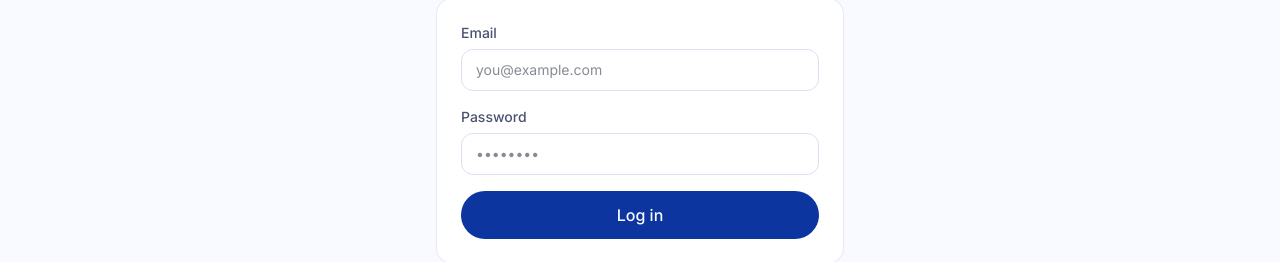
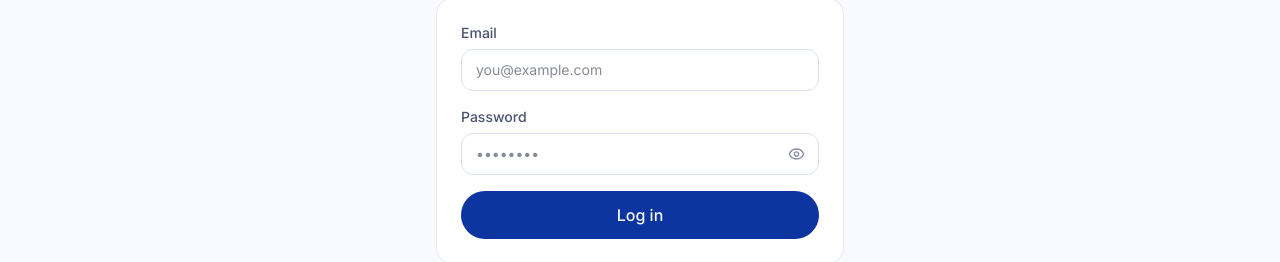
Before and after one commit to blackyare-2006/client, a React (Vite) app: page /login in a window 1280 px wide. Shown: the part 291-553 px from the top of the page. Built offline with nearby package versions, Linux system fonts and the light colour scheme.

Commit message:
show password

```diff
--- a/src/admin/pages/AdminLogin.jsx
+++ b/src/admin/pages/AdminLogin.jsx
@@ -1,7 +1,6 @@
-// client/src/admin/pages/AdminLogin.jsx
 import { useState } from 'react';
 import { useNavigate } from 'react-router-dom';
-import { ShieldCheck, Loader2 } from 'lucide-react';
+import { ShieldCheck, Loader2, Eye, EyeOff } from 'lucide-react';
 import { useAdminAuth } from '../context/AdminAuthContext';
 
 export default function AdminLogin() {
@@ -9,6 +8,7 @@
   const navigate = useNavigate();
   const [username, setUsername] = useState('');
   const [password, setPassword] = useState('');
+  const [showPassword, setShowPassword] = useState(false);
   const [error, setError] = useState('');
   const [loading, setLoading] = useState(false);
 
@@ -52,15 +52,24 @@
           </div>
           <div>
             <label className="block text-sm font-medium text-ink-600 mb-1.5">Password</label>
+            <div className="relative">
               <input
-              type="password"
+                type={showPassword ? 'text' : 'password'}
                 required
                 value={password}
                 onChange={(e) => setPassword(e.target.value)}
-              className="w-full border border-teal-900/15 rounded-xl px-3.5 py-2.5 text-sm focus:outline-none focus:ring-2 focus:ring-teal-900/30"
+                className="w-full border border-teal-900/15 rounded-xl px-3.5 py-2.5 pr-11 text-sm focus:outline-none focus:ring-2 focus:ring-teal-900/30"
                 placeholder="••••••••"
                 autoComplete="current-password"
               />
+              <button
+                type="button"
+                onClick={() => setShowPassword(v => !v)}
+                className="absolute right-3.5 top-1/2 -translate-y-1/2 text-ink-400 hover:text-teal-900 transition-colors"
+              >
+                {showPassword ? <EyeOff size={17} /> : <Eye size={17} />}
+              </button>
+            </div>
           </div>
 
           {error && <p className="text-sm text-danger-600 bg-danger-100 px-3 py-2 rounded-xl">{error}</p>}
--- a/src/pages/Login.jsx
+++ b/src/pages/Login.jsx
@@ -1,8 +1,6 @@
-// client/src/pages/Login.jsx
-
 import { useState } from 'react';
 import { Link, useNavigate, useLocation } from 'react-router-dom';
-import { Stethoscope, Loader2 } from 'lucide-react';
+import { Stethoscope, Loader2, Eye, EyeOff } from 'lucide-react';
 import { useAuth } from '../context/AuthContext';
 
 export default function Login() {
@@ -13,6 +11,7 @@
 
   const [email, setEmail] = useState('');
   const [password, setPassword] = useState('');
+  const [showPassword, setShowPassword] = useState(false);
   const [error, setError] = useState('');
   const [loading, setLoading] = useState(false);
 
@@ -54,14 +53,23 @@
         </div>
         <div>
           <label className="block text-sm font-medium text-ink-600 mb-1.5">Password</label>
+          <div className="relative">
             <input
-            type="password"
+              type={showPassword ? 'text' : 'password'}
               required
               value={password}
               onChange={(e) => setPassword(e.target.value)}
-            className="w-full border border-teal-900/15 rounded-xl px-3.5 py-2.5 text-sm focus:outline-none focus:ring-2 focus:ring-teal-900/30"
+              className="w-full border border-teal-900/15 rounded-xl px-3.5 py-2.5 pr-11 text-sm focus:outline-none focus:ring-2 focus:ring-teal-900/30"
               placeholder="••••••••"
             />
+            <button
+              type="button"
+              onClick={() => setShowPassword(v => !v)}
+              className="absolute right-3.5 top-1/2 -translate-y-1/2 text-ink-400 hover:text-teal-900 transition-colors"
+            >
+              {showPassword ? <EyeOff size={17} /> : <Eye size={17} />}
+            </button>
+          </div>
         </div>
 
         {error && <p className="text-sm text-danger-600">{error}</p>}
--- a/src/pages/Register.jsx
+++ b/src/pages/Register.jsx
@@ -1,8 +1,6 @@
-// client/src/pages/Register.jsx
-
 import { useState } from 'react';
 import { Link, useNavigate } from 'react-router-dom';
-import { Stethoscope, Loader2 } from 'lucide-react';
+import { Stethoscope, Loader2, Eye, EyeOff } from 'lucide-react';
 import { useAuth } from '../context/AuthContext';
 
 export default function Register() {
@@ -13,6 +11,7 @@
   const [email, setEmail] = useState('');
   const [phone, setPhone] = useState('');
   const [password, setPassword] = useState('');
+  const [showPassword, setShowPassword] = useState(false);
   const [error, setError] = useState('');
   const [loading, setLoading] = useState(false);
 
@@ -76,15 +75,24 @@
         </div>
         <div>
           <label className="block text-sm font-medium text-ink-600 mb-1.5">Password</label>
+          <div className="relative">
             <input
-            type="password"
+              type={showPassword ? 'text' : 'password'}
               required
               minLength={6}
               value={password}
               onChange={(e) => setPassword(e.target.value)}
-            className="w-full border border-teal-900/15 rounded-xl px-3.5 py-2.5 text-sm focus:outline-none focus:ring-2 focus:ring-teal-900/30"
+              className="w-full border border-teal-900/15 rounded-xl px-3.5 py-2.5 pr-11 text-sm focus:outline-none focus:ring-2 focus:ring-teal-900/30"
               placeholder="At least 6 characters"
             />
+            <button
+              type="button"
+              onClick={() => setShowPassword(v => !v)}
+              className="absolute right-3.5 top-1/2 -translate-y-1/2 text-ink-400 hover:text-teal-900 transition-colors"
+            >
+              {showPassword ? <EyeOff size={17} /> : <Eye size={17} />}
+            </button>
+          </div>
         </div>
 
         {error && <p className="text-sm text-danger-600">{error}</p>}
```
Lines whose indentation alone changed are shown as unchanged.
